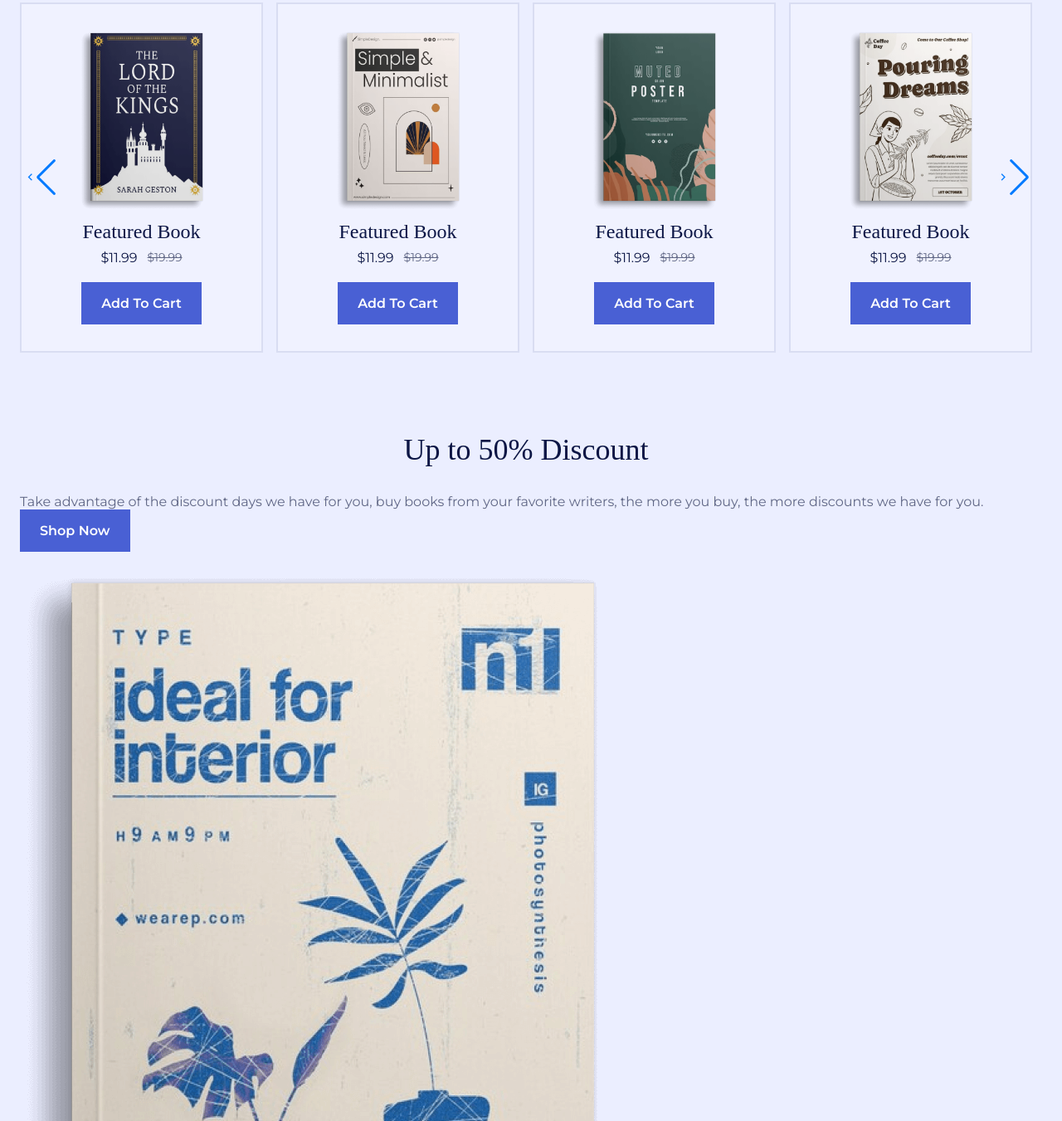
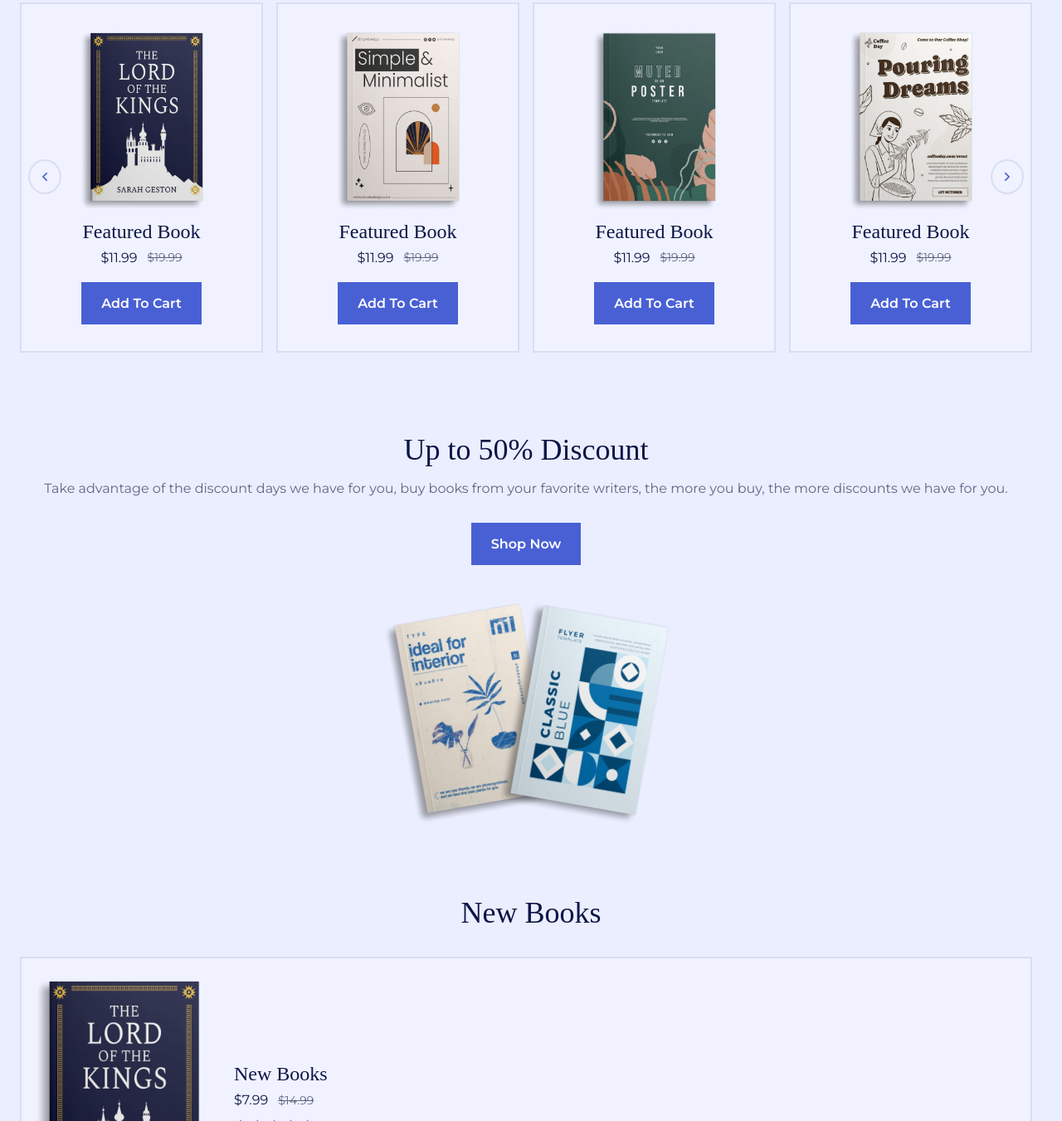
Before and after one commit to block-firm/book-bazaar, a plain HTML site: page index.html in a window 1280 px wide. Shown: the part 1449-2800 px from the top of the page at 83% size. Drawn offline with nearby package versions, Linux system fonts and the light colour scheme; a web font is replaced by a local one.

Commit message:
Update style.css

```diff
--- a/style.css
+++ b/style.css
@@ -1,3 +1,4 @@
+
 @import url("https://fonts.googleapis.com/css2?family=Montagu+Slab:wght@500&family=Montserrat:wght@400;500;600&display=swap");
 
 :root {
@@ -502,3 +503,103 @@ nav {
 .featured__card:hover .featured__actions {
     right: 1.5rem;
 }
+
+.swiper-button-prev::after,
+.swiper-button-next::after {
+  content: '';
+}
+
+.swiper-button-prev,
+.swiper-button-next {
+  width: initial;
+  height: initial;
+  border: 2px solid var(--border-color);
+  padding: .5rem;
+  border-radius: 50%;
+  font-size: 1.25rem;
+  color: var(--first-color);
+  transition: border .4s;
+}
+
+/* --Discount-- */
+
+.discount__container {
+  row-gap: 3.5rem;
+}
+
+.discount__data {
+  text-align: center;
+}
+
+.discount__title {
+  margin-bottom: 1rem;
+}
+
+.discount__description {
+  margin-bottom: 2rem;
+}
+
+.discount__images {
+  display: flex;
+  justify-content: center;
+}
+
+.discount__img-1,
+.discount__img-2 {
+  width: 170px;
+}
+
+.discount__img-1 {
+  transform: translateX(1rem) rotate(-10deg);
+}
+
+.discount__img-2 {
+  transform: translateX(-1rem) rotate(10deg);
+}
+
+/* --New-- */
+
+.new__card {
+  display: flex;
+  align-items: center;
+  column-gap: 2.5rem;
+  background-color: var(--container-color);
+  padding: 1.5rem 1rem;
+  color: var(--text-color);
+  border: 2px solid var(--border-color);
+  transition: border .4s, background-color .4s;
+
+}
+
+.new__card:hover {
+  border: 2px solid var(--text-color);
+}
+
+.new__img {
+  width: 200px;
+}
+
+.new__title {
+  font-size: var(--h2-font-size);
+  margin-bottom: .5rem;
+}
+
+.new__prices {
+  display: flex;
+  align-items: center;
+  column-gap: .75rem;
+  margin-bottom: .75rem;
+}
+
+.new__discount {
+  color: var(--title-color);
+}
+
+.new__price {
+  font-size: var(--small-font-size);
+  text-decoration: line-through;
+}
+
+.new__stars {
+  color: var(--first-color);
+}
```
